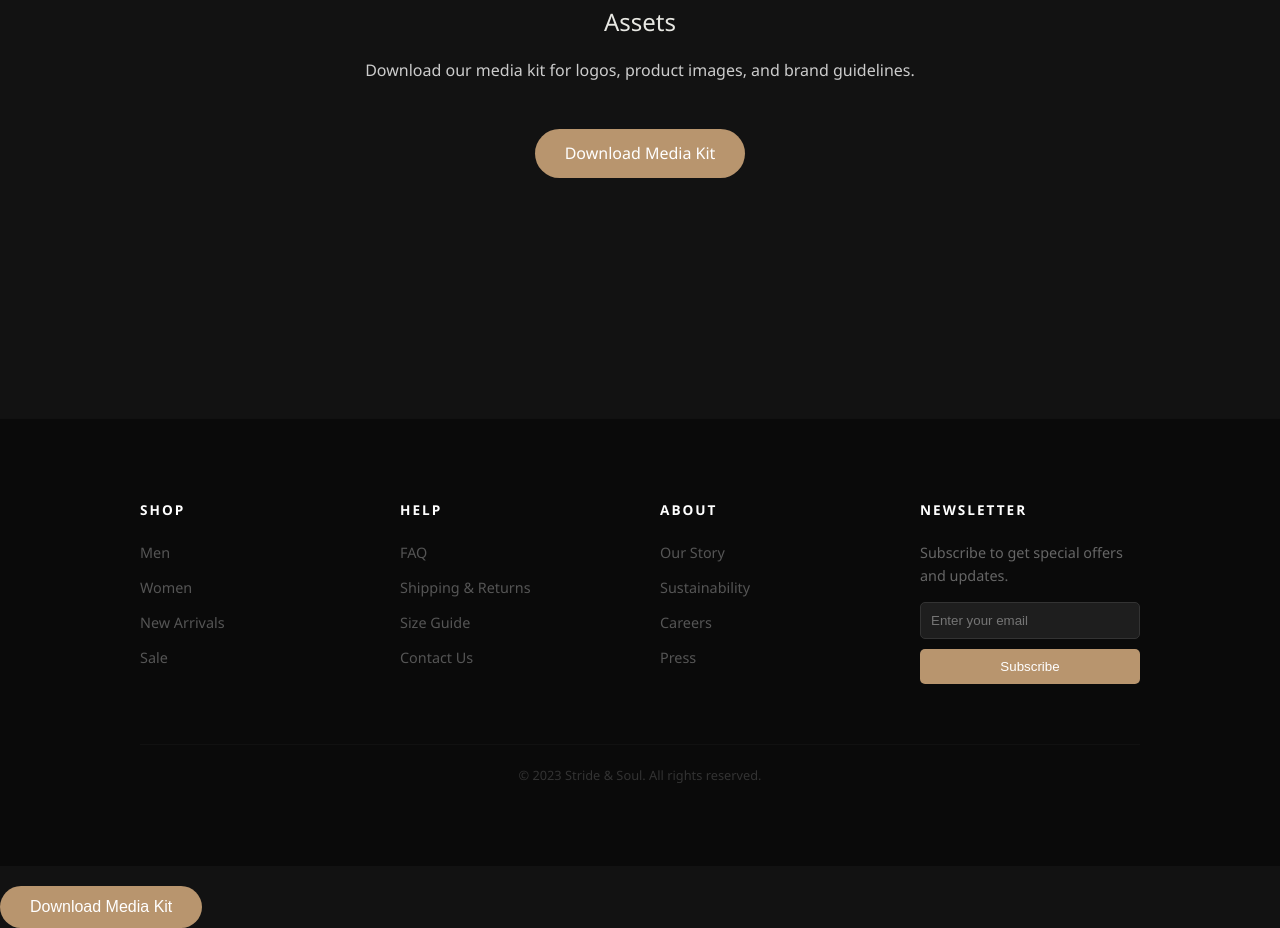
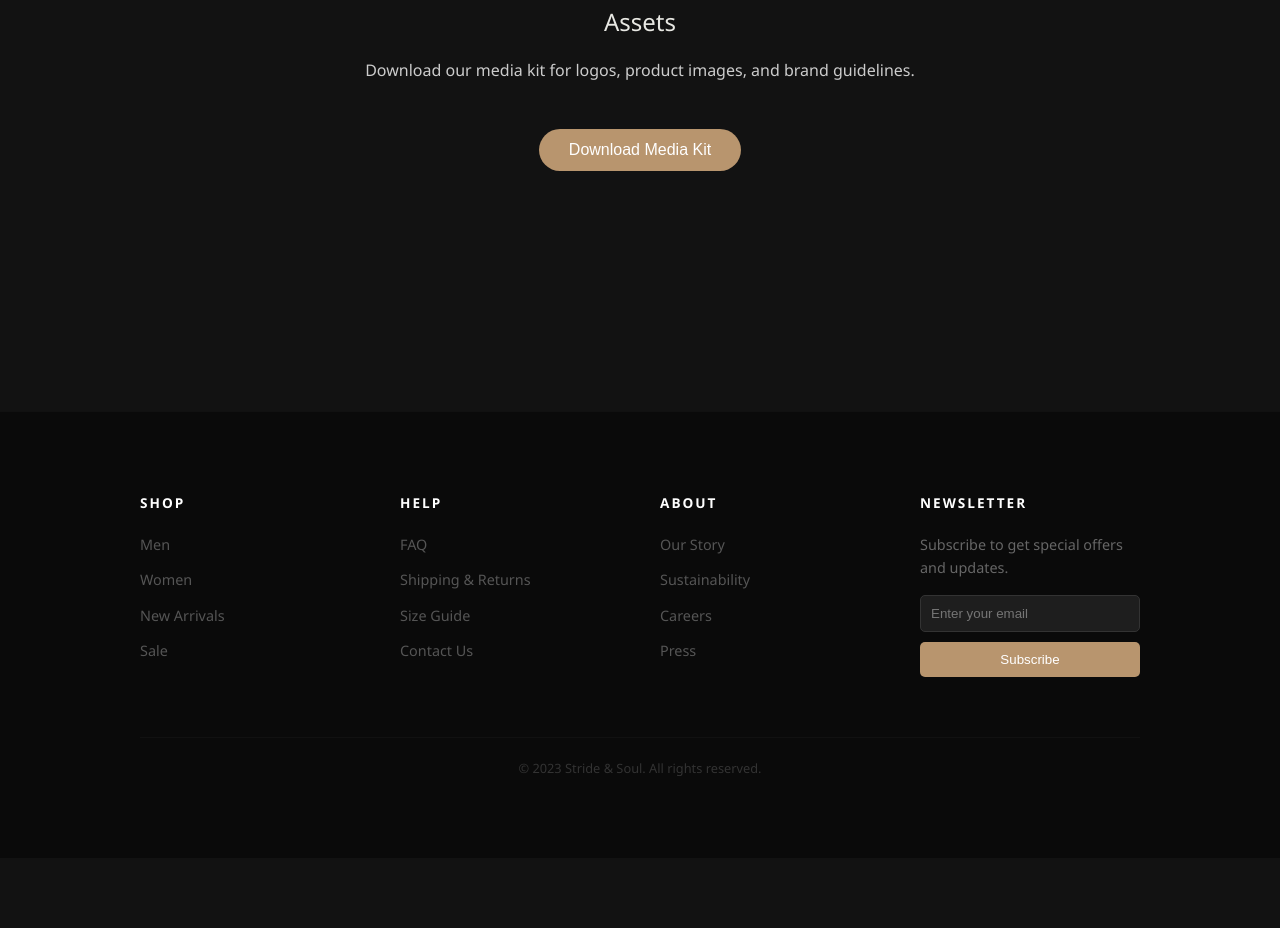
Before and after one commit to doublekunzite/stride-soul, a website: page public/press.html in a window 1280 px wide. Shown: the part 594-1522 px from the top of the page. After the commit the page ends 1452 px from the top, so only its background shows below. Drawn offline with Linux system fonts and the light colour scheme.

Commit message:
Update press.html

```diff
--- a/public/press.html
+++ b/public/press.html
@@ -42,8 +42,11 @@
             <p class="project-desc">
                 Download our media kit for logos, product images, and brand guidelines.
             </p>
-            <a href="#" class="btn-primary" style="display: inline-block; margin-top: 20px; padding: 12px 30px; font-size: 1rem; text-decoration: none;">Download Media Kit</a>
-        </div>
+
+	<button onclick="mockDownload()" class="btn-primary" style="margin-top: 20px; padding: 12px 30px; font-size: 1rem; border: none; cursor: pointer;">
+    Download Media Kit
+</button>
+</div>
     </section>
 
     <!-- FOOTER -->
@@ -96,8 +99,5 @@
     }
 </script>
 
-	<button onclick="mockDownload()" class="btn-primary" style="margin-top: 20px; padding: 12px 30px; font-size: 1rem; border: none; cursor: pointer;">
-    Download Media Kit
-</button>
 </body>
 </html>
```
